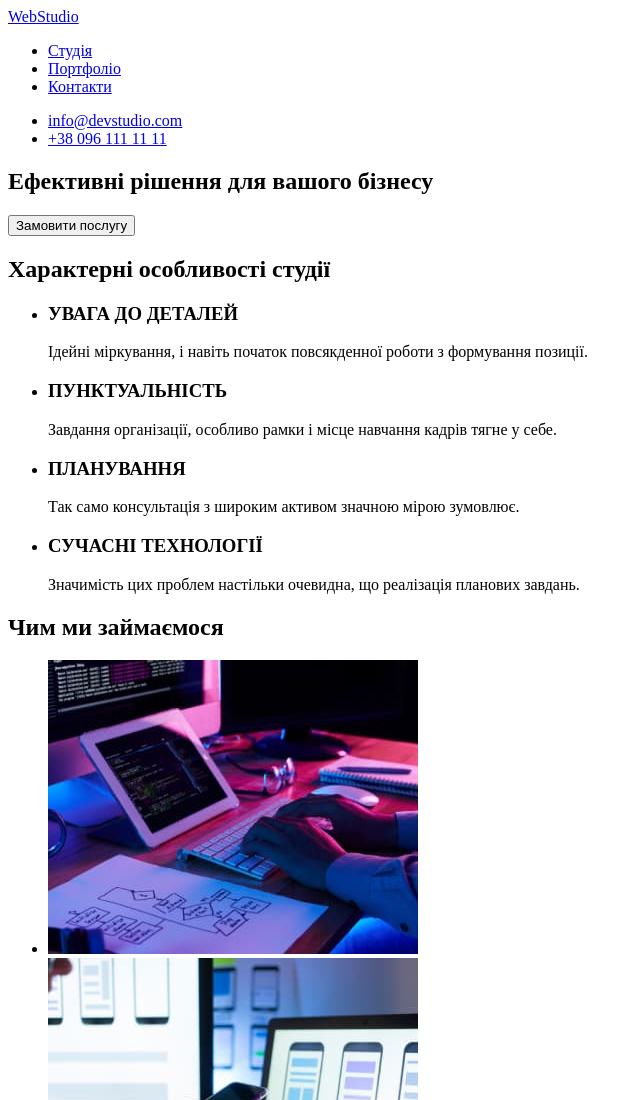
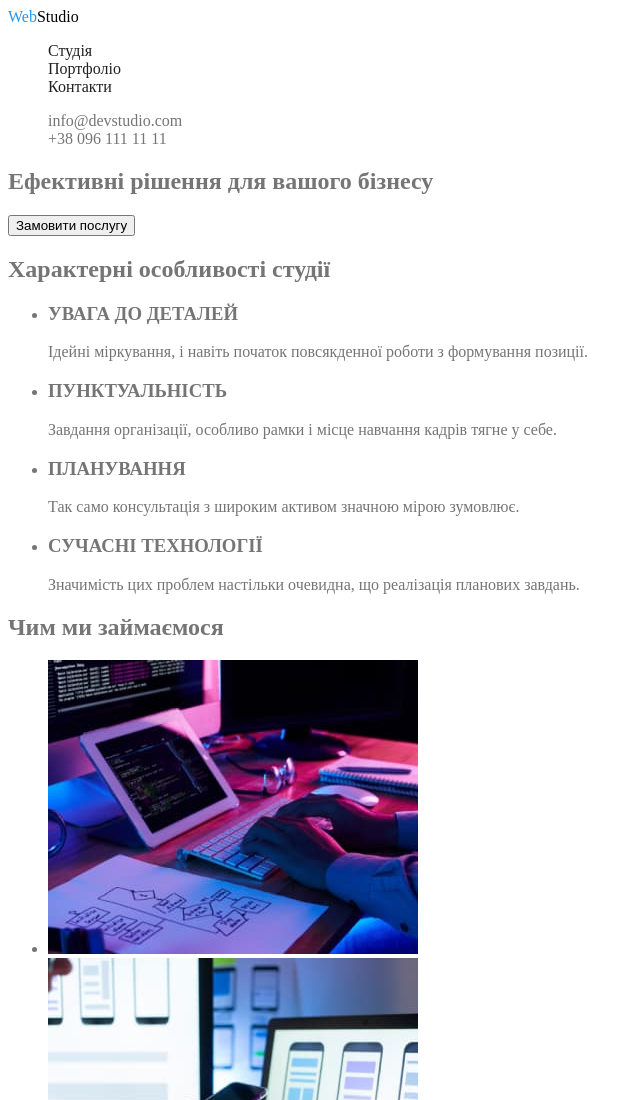
Before and after one commit to shandaliuk/goit-markup-hw-02, a plain HTML site: page index.html in a window 1280 px wide. Shown: the top 1100 px of the page, without its empty margins (0-640 px from the left). Drawn offline with Linux system fonts and the light colour scheme.

Commit message:
Colorize the header

```diff
--- /dev/null
+++ b/css/index.css
@@ -0,0 +1,50 @@
+/* Color palette */
+/* Main text color #757575 */
+/* Secondary text color #212121 */
+/* Accent #2196F3 */
+:root {
+  --main-text-color: #757575;
+  --secondary-text-color: #212121;
+  --accent-color: #2196f3;
+  --white-color: #ffffff;
+  --black-color: #000000;
+  --footer-color: #2f303a;
+}
+
+body {
+  background-color: var(--main-white-color);
+  color: var(--main-text-color);
+}
+
+.list {
+  list-style: none;
+}
+
+.main-logo {
+  color: var(--black-color);
+  text-decoration: none;
+}
+
+.logo-part {
+  color: var(--accent-color);
+}
+
+.site-nav .link {
+  color: var(--secondary-text-color);
+  text-decoration: none;
+}
+
+.site-nav .link:hover,
+.site-nav .link:focus {
+  color: var(--accent-color);
+}
+
+.site-contacts .link {
+  color: var(--main-text-color);
+  text-decoration: none;
+}
+
+.site-contacts .link:hover,
+.site-contacts .link:focus {
+  color: var(--accent-color);
+}
--- a/index.html
+++ b/index.html
@@ -5,20 +5,21 @@
     <meta http-equiv="X-UA-Compatible" content="IE=edge" />
     <meta name="viewport" content="width=device-width, initial-scale=1.0" />
     <title>WebStudio</title>
+    <link rel="stylesheet" href="./css/index.css" />
   </head>
   <body>
     <header>
       <nav>
-        <a href="./index.html">WebStudio</a>
-        <ul>
-          <li><a href="#">Студія</a></li>
-          <li><a href="#">Портфоліо</a></li>
-          <li><a href="#">Контакти</a></li>
+        <a href="./index.html" class="main-logo"><span class="logo-part">Web</span>Studio</a>
+        <ul class="site-nav list">
+          <li><a href="#" class="link">Студія</a></li>
+          <li><a href="#" class="link">Портфоліо</a></li>
+          <li><a href="#" class="link">Контакти</a></li>
         </ul>
       </nav>
-      <ul>
-        <li><a href="mailto:info@devstudio.com">info@devstudio.com</a></li>
-        <li><a href="tel:+380961111111">+38 096 111 11 11</a></li>
+      <ul class="site-contacts list">
+        <li><a href="mailto:info@devstudio.com" class="link">info@devstudio.com</a></li>
+        <li><a href="tel:+380961111111" class="link">+38 096 111 11 11</a></li>
       </ul>
     </header>
     <main>
```
